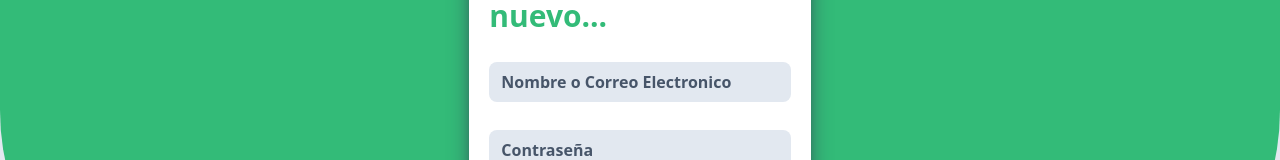
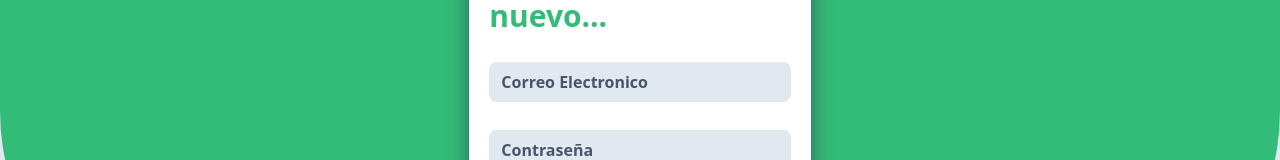
Before and after one commit to JahdielArciniegas/project-farmacia-bouna-vita, a React (Vite) app: page /login in a window 1280 px wide. Shown: the part 274-434 px from the top of the page. Built offline with nearby package versions, Linux system fonts and the light colour scheme.

Commit message:
Validacion de formulario Login

```diff
--- a/src/components/common/FormItems.jsx
+++ b/src/components/common/FormItems.jsx
@@ -1,17 +1,18 @@
-import './FormItems.css';
+import "./FormItems.css";
 
 export default function FormItems({
   id,
   labelText,
   placeholderText,
-	typeInput = 'text',
-	minSizeW = 'full',
+  typeInput = "text",
+  minSizeW = "full",
 }) {
   return (
     <div className={`relative mt-3 w-full`}>
       <input
         required
         id={`${id}`}
+        name={`${id}`}
         type={`${typeInput}`}
         className={`h-10 min-w-${minSizeW} rounded-lg bg-slate-200 pl-3 transition-all duration-200 focus:border-2 focus:border-[#33bb78] focus-visible:[outline:none] placeholder:opacity-0 placeholder:transition-all
 			placeholder:duration-200 focus:placeholder:opacity-100`}
--- a/src/pages/LogIn.jsx
+++ b/src/pages/LogIn.jsx
@@ -5,6 +5,28 @@ import FormItems from "../components/common/FormItems";
 import LogoTopPage from "../components/common/LogoTopPage";
 
 export default function LogIn() {
+  const expresionRegularCorreo =
+    /[a-zA-Z0-9_.+-]+@[a-zA-Z0-9-]+\.[a-zA-Z0-9-.]+/;
+  const expresionRegularContraseña =
+    /^(?=.*\d)(?=.*[a-z])(?=.*[A-Z])(?=.*[a-zA-Z]).{8,}$/;
+
+  const handleSubmit = (event) => {
+    event.preventDefault();
+    const { correo, contraseña } = Object.fromEntries(
+      new window.FormData(event.target)
+    );
+
+    if (!expresionRegularCorreo.test(correo)) {
+      console.log("El correo ingresado no tiene un formato valido");
+      return;
+    }
+    if (!expresionRegularContraseña.test(contraseña)) {
+      console.log("La contrseña no es valida");
+      return;
+    }
+    console.log("Enviando datos");
+  };
+
   return (
     <div className="w-full h-screen flex justify-center items-center relative bg-slate-200">
       <div className="w-8/12 flex flex-col items-center gap-4  z-40 h-3/5">
@@ -17,11 +39,12 @@ export default function LogIn() {
           <form
             className=" flex flex-col rounded-lg gap-4 w-full"
             action="submit"
+            onSubmit={handleSubmit}
           >
             <FormItems
-              labelText={"Nombre o Correo Electronico"}
+              labelText={"Correo Electronico"}
               placeholderText={"Ejemplo@gmail.com"}
-              id={"usuario"}
+              id={"correo"}
             />
             <FormItems
               labelText={"Contraseña"}
```
Lines whose indentation alone changed are shown as unchanged.
